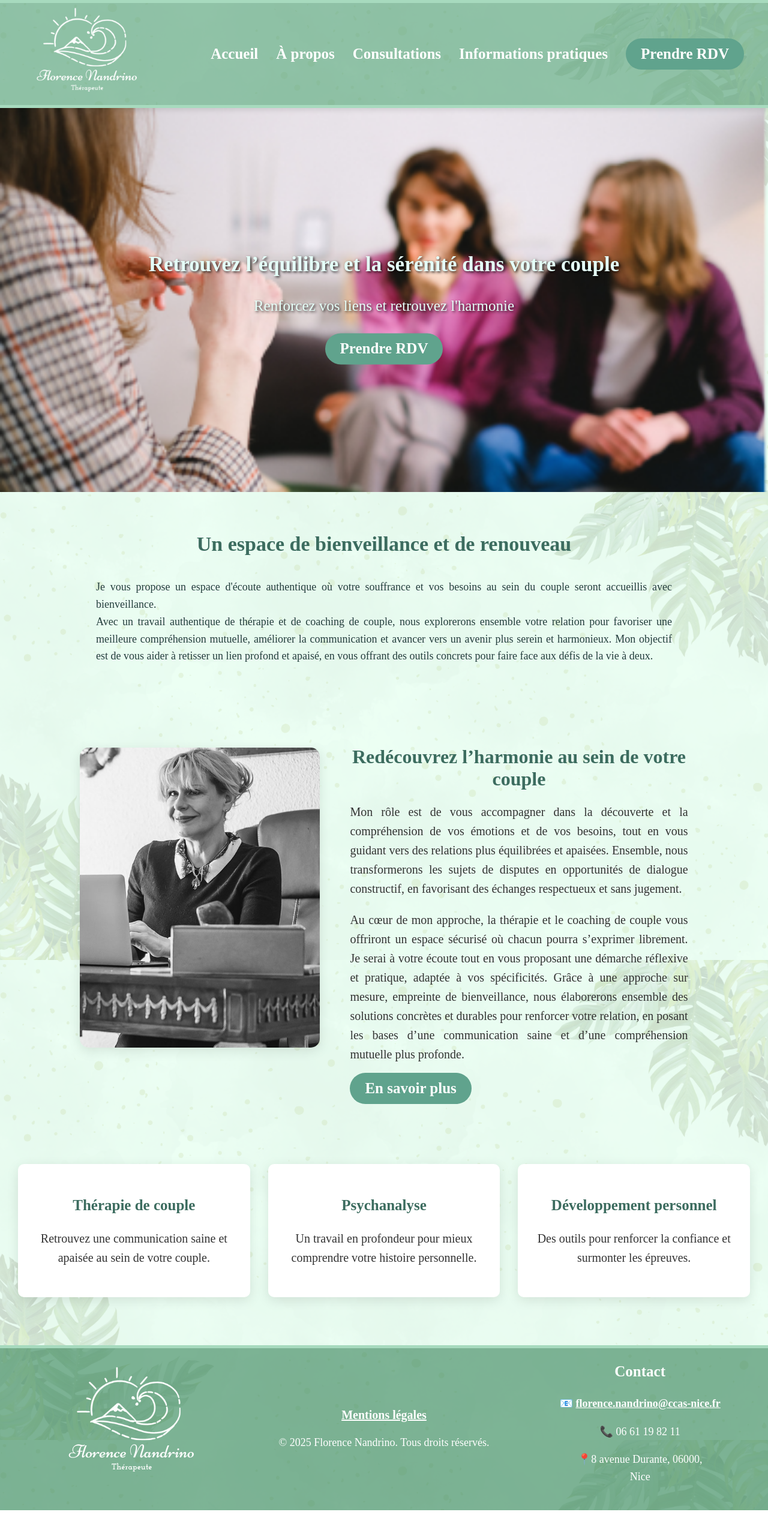
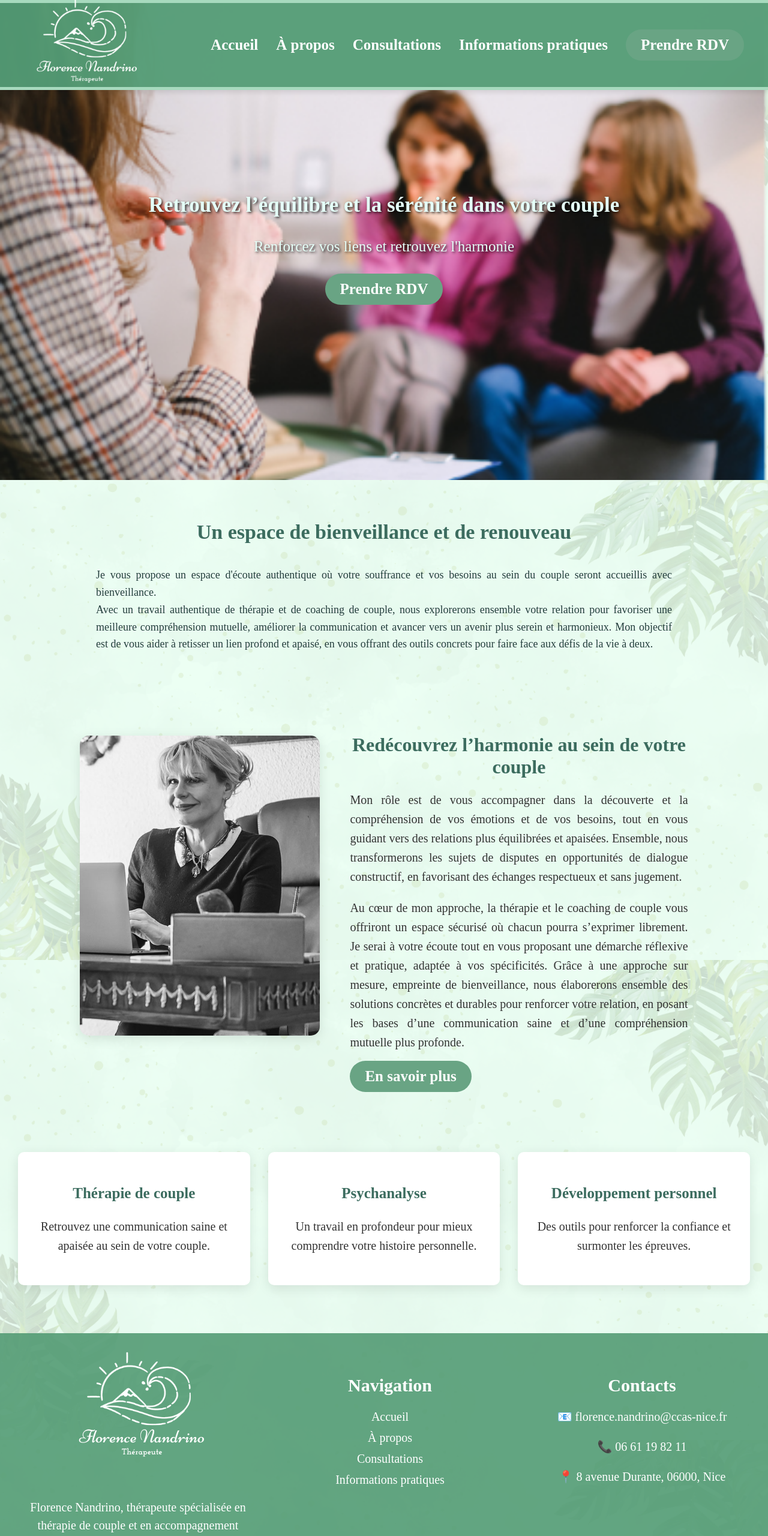
Before and after one commit to Asdrey06/Florence, a plain HTML site: page index.html in a window 1280 px wide. Shown: the top 2560 px of the page at 60% size. Before the commit the page ends 2517 px from the top, so only its background shows below. Drawn offline with Linux system fonts and the light colour scheme.

Commit message:
finalisation details + ajouts effets

```diff
--- a/index.html
+++ b/index.html
@@ -5,6 +5,11 @@
     <meta name="viewport" content="width=device-width, initial-scale=1.0" />
     <title>Accueil - Florence Nandrino</title>
     <link rel="stylesheet" href="styles.css" />
+    <!-- Exemple avec Font Awesome -->
+    <link
+      rel="stylesheet"
+      href="https://cdnjs.cloudflare.com/ajax/libs/font-awesome/6.0.0-beta3/css/all.min.css"
+    />
   </head>
   <body>
     <!-- Header (commun) -->
@@ -29,7 +34,7 @@
     <!-- Section Hero -->
     <section class="hero">
       <img src="13.png" alt="Thérapie de couple" class="hero-image" />
-      <div class="hero-text">
+      <div class="hero-text slide-down">
         <h1>Retrouvez l’équilibre et la sérénité dans votre couple</h1>
         <p>Renforcez vos liens et retrouvez l'harmonie</p>
         <a href="contact.html" class="ctaButton">Prendre RDV</a>
@@ -37,7 +42,7 @@
     </section>
 
     <!-- Section Présentation -->
-    <section class="presentation">
+    <section class="presentation slide-top">
       <h2>Un espace de bienveillance et de renouveau</h2>
       <p>
         Je vous propose un espace d'écoute authentique où votre souffrance et
@@ -54,10 +59,10 @@
 
     <!-- Section Présentation avec Image et Texte -->
     <section class="presentation-boxed">
-      <div class="presentation-img">
+      <div class="presentation-img slide-left">
         <img src="photoApropos.jpg" alt="Séance de thérapie" />
       </div>
-      <div class="presentation-text">
+      <div class="presentation-text slide-right">
         <h2>Redécouvrez l’harmonie au sein de votre couple</h2>
         <p>
           Mon rôle est de vous accompagner dans la découverte et la
@@ -105,19 +110,26 @@
       <!-- Colonne gauche : Logo et descriptif -->
       <div class="footer-column footer-left">
         <img src="logoDef.png" alt="Logo du Cabinet" class="footer-logo" />
+        <p>
+          Florence Nandrino, thérapeute spécialisée en thérapie de couple et en
+          accompagnement personnalisé.
+        </p>
       </div>
 
-      <!-- Colonne centrale : Mentions légales -->
+      <!-- Colonne centrale : Navigation -->
       <div class="footer-column footer-center">
+        <h3>Navigation</h3>
         <ul>
-          <li><a href="#">Mentions légales</a></li>
+          <li><a href="index.html">Accueil</a></li>
+          <li><a href="apropos.html">À propos</a></li>
+          <li><a href="consultations.html">Consultations</a></li>
+          <li><a href="contact.html">Informations pratiques</a></li>
         </ul>
-        <p>&copy; 2025 Florence Nandrino. Tous droits réservés.</p>
       </div>
 
       <!-- Colonne droite : Contacts -->
       <div class="footer-column footer-right">
-        <h3>Contact</h3>
+        <h3>Contacts</h3>
         <p>
           📧
           <a href="mailto:florence.nandrino@ccas-nice.fr"
@@ -125,9 +137,10 @@
           >
         </p>
         <p>📞 06 61 19 82 11</p>
-        <p>📍8 avenue Durante, 06000,<br />Nice</p>
+        <p>📍 8 avenue Durante, 06000, Nice</p>
       </div>
     </footer>
+
     <!-- Inclure le script JavaScript externe -->
     <script src="script.js" defer></script>
   </body>
--- a/script.js
+++ b/script.js
@@ -44,7 +44,6 @@ if (sections.length > 0) {
       threshold: 0.2, // Déclenche lorsque 10% de la section est visible
     }
   );
-
   sections.forEach((section) => {
     section.style.opacity = 0; // Initialise avec opacité 0
     observer.observe(section);
@@ -54,3 +53,65 @@ if (sections.length > 0) {
     "Erreur : aucune section avec la classe 'consultations-container' n'a été trouvée."
   );
 }
+
+document.addEventListener("DOMContentLoaded", function () {
+  const elementsToAnimate = document.querySelectorAll(
+    ".slide-left, .slide-right"
+  );
+
+  const observer = new IntersectionObserver(
+    (entries, observer) => {
+      entries.forEach((entry) => {
+        if (entry.isIntersecting) {
+          entry.target.classList.add("visible");
+          observer.unobserve(entry.target); // Déclenche une seule fois
+        }
+      });
+    },
+    {
+      threshold: 0.1,
+    }
+  );
+
+  elementsToAnimate.forEach((el) => {
+    observer.observe(el);
+  });
+});
+
+document.addEventListener("DOMContentLoaded", function () {
+  const elementsToAnimate = document.querySelectorAll(
+    ".slide-top, .slide-left, .slide-right"
+  );
+
+  const observer = new IntersectionObserver(
+    (entries) => {
+      entries.forEach((entry) => {
+        if (entry.isIntersecting) {
+          entry.target.classList.add("visible");
+          observer.unobserve(entry.target); // L'animation se déclenche une seule fois
+        }
+      });
+    },
+    {
+      threshold: 0.1,
+    }
+  );
+
+  elementsToAnimate.forEach((el) => {
+    observer.observe(el);
+  });
+});
+
+document.addEventListener("DOMContentLoaded", function () {
+  const slideElements = document.querySelectorAll(".slide-down");
+
+  const observer = new IntersectionObserver((entries) => {
+    entries.forEach((entry) => {
+      if (entry.isIntersecting) {
+        entry.target.classList.add("visible");
+      }
+    });
+  });
+
+  slideElements.forEach((el) => observer.observe(el));
+});
--- a/styles.css
+++ b/styles.css
@@ -20,8 +20,11 @@ body {
 
 /* Header */
 header {
-  width: auto;
-  background-color: rgba(84, 156, 117, 0.6);
+  width: 100%;
+  left: 0; /* Assure qu'il démarre bien à gauche */
+  right: 0; /* S'étend jusqu'à droite */
+  box-sizing: border-box; /* Prend en compte le padding dans la largeur totale */
+  background-color: rgba(84, 156, 117, 0.95);
   color: white;
   display: flex;
   justify-content: space-between;
@@ -30,10 +33,10 @@ header {
   /* position: fixed;  */
   padding: 10px 40px 10px; /* Réduction du padding */
   height: 150px; /* Réduction de la hauteur */
-  position: sticky;
+  position: fixed;
   top: 0; /* Reste collé en haut de la page */
   /* Assure qu'il est au-dessus du reste */
-  z-index: 1000;
+  z-index: 2000;
   border-top: 5px solid #a7dabe; /* Bordure fine et élégante */
   border-bottom: 5px solid #a7dabe; /* Bordure fine et élégante */
   box-shadow: 0 4px 8px rgba(0, 0, 0, 0.1); /* Ajoute une ombre discrète */
@@ -42,11 +45,6 @@ header {
 /* Ajustement du logo header */
 .logo img {
   height: 200px; /* Réduction du logo */
-}
-
-/* Ajustement du logo footer*/
-.logo2 img {
-  height: 300px;
 }
 
 /* NAVIGATION */
@@ -69,7 +67,7 @@ nav a {
 }
 
 nav a:hover {
-  color: rgb(36, 61, 61);
+  background: #31745a;
 }
 
 /* Bouton "Prendre RDV" */
@@ -80,13 +78,13 @@ nav a:hover {
   padding: 12px 25px;
   border-radius: 30px;
   text-decoration: none;
-  font-size: 15px;
+  font-size: 25px;
   font-weight: bold;
   transition: all 0.3s ease-in-out;
 }
 
 .ctaButton:hover {
-  background: #3a523c;
+  background: #31745a;
   color: white;
   transform: scale(1.1);
 }
@@ -161,9 +159,6 @@ nav a:hover {
   width: 100%;
   background-size: cover;
   background-position: center;
-  display: flex;
-  align-items: center;
-  justify-content: center;
   overflow: hidden; /* Empêche le débordement de l'image */
   text-align: center;
   color: white;
@@ -171,9 +166,13 @@ nav a:hover {
   min-height: 80vh; /* Garantit une hauteur suffisante */
   z-index: 1;
   margin-bottom: 0; /* Assure que la vague n'est pas cachée */
+  display: flex;
+  height: 100vh; /* Occupe toute la hauteur de la vue */
+  justify-content: center; /* Centre horizontalement */
+  align-items: center; /* Centre verticalement */
 }
 
-.hero-content {
+/* .hero-content {
   width: 80%;
   max-width: 800px;
   padding: 20px;
@@ -188,10 +187,10 @@ nav a:hover {
   justify-content: center;
   top: 50%;
   left: 50%;
-  transform: translate(-50%, -50%);
-  z-index: 2; /* Au-dessus de l'image */
-  backdrop-filter: brightness(0.7); /* Assombrit l'image derrière */
-}
+  transform: translate(-50%, -50%); */
+/* z-index: 2; */
+/* backdrop-filter: brightness(0.7);
+} */
 
 /* Ajustement des marges et de la taille de l'image */
 .hero img.hero-image {
@@ -207,14 +206,29 @@ nav a:hover {
 /* Texte en superposition */
 .hero-text {
   position: absolute;
-  top: 50%;
-  left: 50%;
-  transform: translate(-50%, -50%);
+
   color: white;
   text-align: center;
   padding: 20px;
   z-index: 2;
   width: 80%;
+  max-width: 80%; /* Limite la largeur maximale du texte */
+  box-sizing: border-box;
+}
+
+/* Animation de glissement vers le bas */
+.slide-down {
+  opacity: 0;
+  transform: translateY(-50px);
+  transition: opacity 0.8s ease, transform 0.8s ease;
+  text-align: center;
+  align-items: center;
+}
+
+.slide-down.visible {
+  opacity: 1;
+  transform: translateY(0);
+  text-align: center;
 }
 
 .hero-text h1,
@@ -351,7 +365,18 @@ nav a:hover {
   display: flex;
   flex-direction: column;
   font-size: 20px;
-  /* border-top: 5px solid #a7dabe; */
+}
+
+/* Effet de glissement du haut vers le bas */
+.slide-top {
+  opacity: 0;
+  transform: translateY(-50px);
+  transition: opacity 0.6s ease, transform 0.6s ease;
+}
+
+.slide-top.visible {
+  opacity: 1;
+  transform: translateY(0);
 }
 
 .presentation h2 {
@@ -390,6 +415,18 @@ nav a:hover {
   max-width: 400px; /* Taille maximale */
 }
 
+/* Effet de glissement de la gauche vers le centre */
+.slide-left {
+  opacity: 0;
+  transform: translateX(-50px);
+  transition: opacity 0.6s ease, transform 0.6s ease;
+}
+
+.slide-left.visible {
+  opacity: 1;
+  transform: translateX(0);
+}
+
 .presentation-img img {
   width: 100%;
   height: 500px; /* Réduit la hauteur */
@@ -403,6 +440,18 @@ nav a:hover {
   font-size: 20px;
   text-align: justify; /* Justifier le texte */
   margin-top: -30px; /* Ajustez cette valeur pour remonter le texte */
+}
+
+/* Effet de glissement de la droite vers le centre */
+.slide-right {
+  opacity: 0;
+  transform: translateX(50px);
+  transition: opacity 0.6s ease, transform 0.6s ease;
+}
+
+.slide-right.visible {
+  opacity: 1;
+  transform: translateX(0);
 }
 
 .presentation-text h2 {
@@ -463,7 +512,7 @@ nav a:hover {
 
 .service-card:hover {
   transform: translateY(-5px);
-  box-shadow: 0px 8px 25px rgba(0, 0, 0, 0.15);
+  box-shadow: 0px 8px 25px rgba(0, 0, 0, 0.5);
 }
 
 .service-card h3 {
@@ -490,77 +539,71 @@ nav a:hover {
 }
 
 /* 🌟 FOOTER (Fond vert foncé avec texture douce) */
+
+.footer-column {
+  flex: 1;
+  /* padding: 20px; */
+  box-sizing: border-box;
+}
+
 footer {
-  background-color: rgba(52, 130, 87, 0.6);
+  display: flex;
+  justify-content: space-between;
+  align-items: stretch; /* Assure que toutes les colonnes ont la même hauteur */
+  /* padding: 20px 10%; */
+  background-color: rgba(84, 156, 117, 0.9);
+  color: white;
+  flex-wrap: wrap; /* Permet aux colonnes de s'ajuster automatiquement */
+  /* background-color: rgba(84, 156, 117, 0.95); */
   /* background: linear-gradient(to right, #7ebc9f, #539180); */
-  color: white;
-  padding: 0;
-  border-top: 5px solid #a7dabe; /* Bordure fine et élégante */
-  padding-top: 0;
-  text-align: center;
+  /* color: white; */
+  /* padding: 0; */
+  /* border-top: 5px solid #a7dabe; */
+  /* padding-top: 0; */
+  /* text-align: center;
   position: relative;
   display: flex;
   justify-content: space-between;
   flex-wrap: wrap;
-}
-/* Colonnes égales */
-.footer-column {
-  flex: 1;
-  min-width: 300px;
-  margin: 0;
+  padding: 40px 20px;
+  margin-top: 50px; */
 }
 
-/* Logo stylisé */
-.footer-logo {
-  max-width: 500px;
-  display: block;
-  margin: 0 auto 20px auto;
+.footer-left {
+  /* max-width: 300px; Limite la taille pour éviter qu'elle ne prenne trop de place */
+  flex: 1;
+  text-align: center;
+  padding-left: 20px;
 }
 
-/* Titres et alignement */
-.footer h3 {
-  margin-bottom: 25px;
-  font-size: 25px;
+.footer-center,
+.footer-right {
+  flex: 1;
+  text-align: center;
+  padding-top: 40px;
 }
 
-/* Listes stylisées */
-.footer ul {
-  list-style: none;
-  padding: 0;
-  font-size: 20px;
-  margin-top: 100px;
+.footer h3 {
+  font-size: 1.5em;
+  margin-bottom: 15px;
 }
 
-.footer ul li {
-  margin-bottom: 10px;
-  font-size: 20px;
+.footer-logo img {
+  width: 150px; /* Augmente la taille du logo */
+  height: auto;
+  margin-bottom: 0px;
 }
 
-footer:before {
-  content: "";
-  position: absolute;
-  top: -50px;
-  left: 0;
-  width: 100%;
-  height: 50px;
-  clip-path: ellipse(50% 100% at 50% 100%);
-}
-
-/* Liens */
+.footer p,
 .footer a {
-  color: #ffffff;
-  font-weight: bold;
-  /* text-decoration: line-through; */
+  font-size: 1em;
+  line-height: 1.5;
+  color: white;
+  text-decoration: none;
 }
 
 .footer a:hover {
   text-decoration: underline;
-}
-
-/* Espacement entre colonnes */
-.footer-left,
-.footer-right {
-  padding-top: 0px;
 }
 
 /* 🌟 RESPONSIVE DESIGN */
@@ -604,19 +647,43 @@ footer:before {
   display: flex;
   justify-content: center;
   align-items: center;
-  padding: 80px 10%;
+  padding: 130px 10% 50px;
   background: rgba(255, 255, 255, 0.8); /* Fond léger pour lisibilité */
-  border-radius: 10px;
+  border-radius: 15px;
 }
 
 /* Conteneur en 2 colonnes */
 .about-container {
   display: flex;
   align-items: center;
-  gap: 50px;
+  gap: 60px;
   max-width: 1200px;
   width: 100%;
   font-size: 25px;
+
+  /* Animation de glissement depuis la gauche */
+  .slide-left {
+    opacity: 0;
+    transform: translateX(-50px);
+    transition: opacity 0.6s ease, transform 0.6s ease;
+  }
+
+  .slide-left.visible {
+    opacity: 1;
+    transform: translateX(0);
+  }
+
+  /* Animation de glissement depuis la droite */
+  .slide-right {
+    opacity: 0;
+    transform: translateX(50px);
+    transition: opacity 0.6s ease, transform 0.6s ease;
+  }
+
+  .slide-right.visible {
+    opacity: 1;
+    transform: translateX(0);
+  }
 }
 
 /* Colonne Texte */
@@ -629,6 +696,7 @@ footer:before {
 .about-image {
   width: 100%;
   max-width: 450px;
+  padding-top: 10px;
 }
 
 .about-image img {
@@ -636,26 +704,7 @@ footer:before {
   height: auto;
   border-radius: 15px;
   box-shadow: 0px 5px 15px rgba(0, 0, 0, 0.2);
-}
-
-/* Bouton */
-.ctaButton {
-  display: inline-block;
-  background: #60a38d;
-  color: white;
-  /* padding: 12px 25px; */
-  /* margin-top: 20px; */
-
-  border-radius: 30px;
-  text-decoration: none;
-  font-size: 25px;
-  font-weight: bold;
-  transition: all 0.3s ease-in-out;
-}
-
-.ctaButton:hover {
-  background: #3a523c;
-  transform: scale(1.05);
+  margin-top: 20px;
 }
 
 /* 🌟 Responsive (Mobile) */
@@ -687,7 +736,7 @@ main {
   justify-content: center; /* Centrer le contenu si nécessaire */
   max-width: 1200px;
   margin: auto;
-  padding: 60px 10%;
+  padding: 60px 10% 60px;
 }
 
 /* 🌟 RESPONSIVE DESIGN */
@@ -844,11 +893,12 @@ body {
 /* 🌟 CONTACT PAGE STYLES */
 .contact-section {
   /* background: rgba(255, 255, 255, 0.8); */
-  padding: 50px;
+  /* padding: 50px; */
   border-radius: 15px;
   box-shadow: 0px 15px 40px rgba(0, 0, 0, 0.3);
   text-align: center;
-  padding-top: 20px; /* Réduit l'espace en haut de la section */
+  padding-top: 50px;
+  margin-top: 150px; /* Ajoute un espace au-dessus de la section */
 }
 
 h1,
@@ -932,7 +982,7 @@ p {
 }
 
 .contact-form button:hover {
-  background: #3a523c;
+  background: #31745a;
   transform: scale(1.05);
 }
 
```
Also changed, not shown: apropos.html (+29 -10 lines), consultations.html (+18 -6 lines), contact.html (+17 -8 lines).
